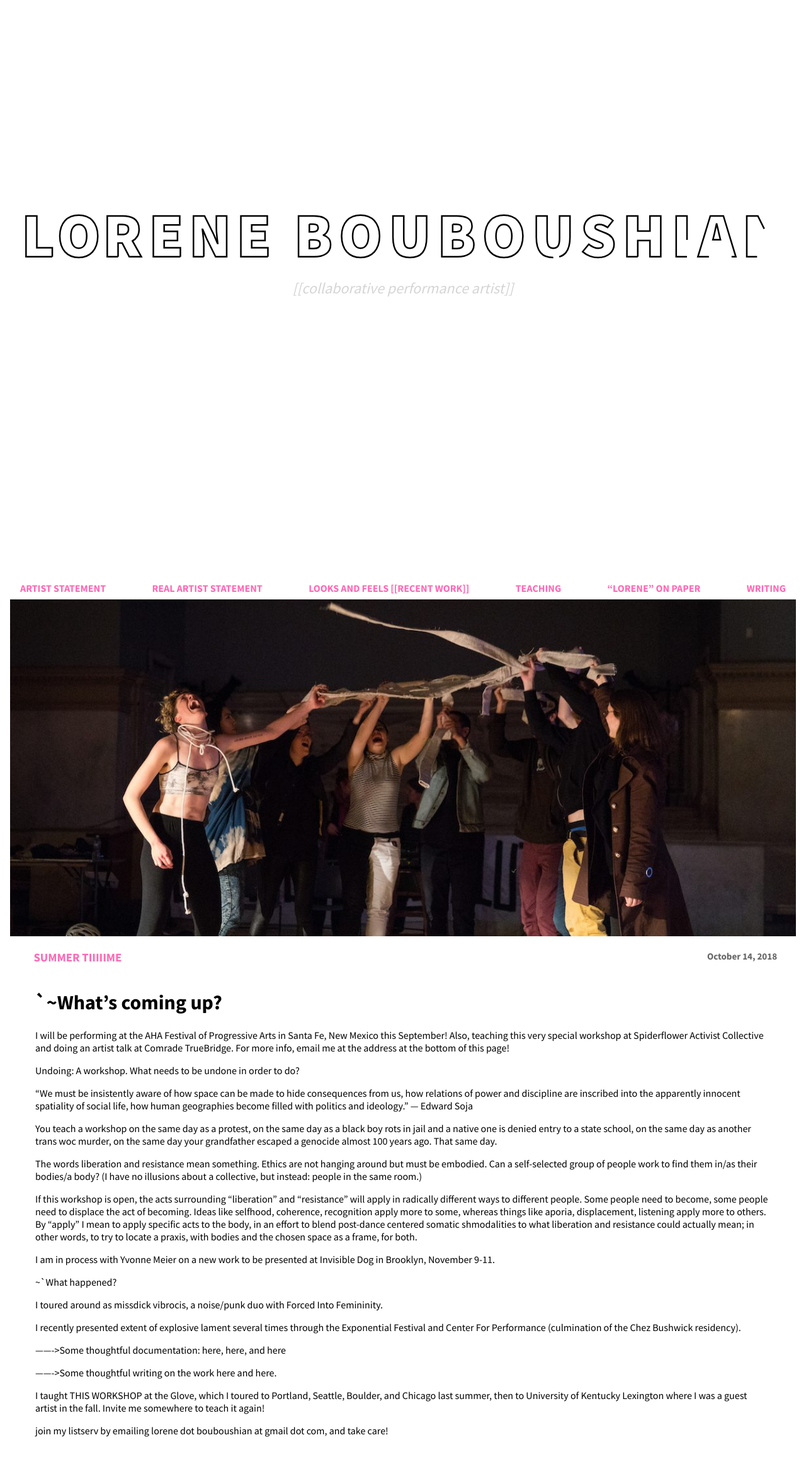
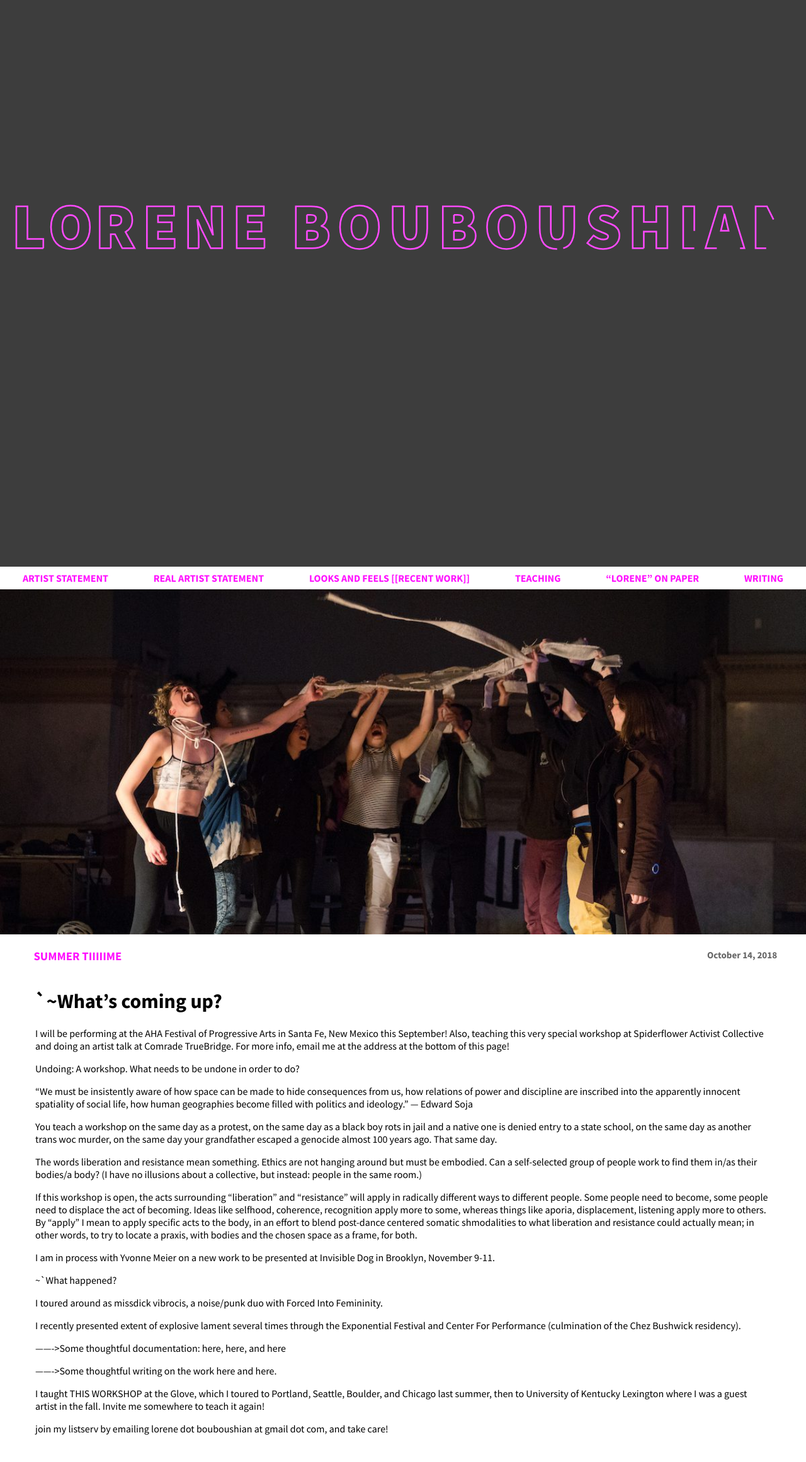
Before and after one commit to lb2410/lorenebouboushian.org, a Jekyll site: the page built from index.md, in a window 1280 px wide. Shown: the whole page at 63% size. Built offline with Jekyll 4.4.1, drawn with Linux system fonts in a browser that asks for light colours.

Commit message:
:lipstick:

```diff
--- a/_includes/header.html
+++ b/_includes/header.html
@@ -23,12 +23,14 @@
     </svg>
   </div>
 
-  <div id="subHeading">
-    <div>[[collaborative performance artist]]</div>
+  <div id="subHeading" class="invisible">
+    [[collaborative performance artist]]
   </div>
 
-  <div id="keepItMovin" class="hidden">
-    &nbsp;
+  <div id="keepItMovinContainer">
+    <div id="keepItMovin" class="hidden">
+      &nbsp;
+    </div>
   </div>
 
 </header>
--- a/_layouts/default.html
+++ b/_layouts/default.html
@@ -16,11 +16,7 @@
 
   <body>
 
-    <main>
-
-      {{ content }}
-
-    </main>
+    {{ content }}
 
     <script src="{{site.baseurl}}/assets/js/main.js"></script>
   </body>
--- a/_layouts/home.html
+++ b/_layouts/home.html
@@ -8,6 +8,7 @@
 <img src="assets/images/cropped-walter-wlodarczyk-2017-05-12-_87a1913.jpg" />
 
 
+<main>
   <div class="home">
 
     {{ content }}
@@ -33,3 +34,4 @@
     {%- endif -%}
 
   </div>
+</main>
--- a/assets/css/styles.css
+++ b/assets/css/styles.css
@@ -6,7 +6,7 @@
 }
 
 a, a:visited {
-  color: hotpink;
+  color: #f1f;
   text-decoration: none;
 }
 
@@ -23,6 +23,9 @@
 
 .hidden {
   display: none;
+}
+.invisible {
+  visibility: hidden;
 }
 
 .stickyNav {
@@ -41,7 +44,7 @@
   height: 100vh;
 }
 
-#headerLineDrawing, #subHeading, #keepItMovin {
+#headerLineDrawing, #subHeading {
   position: relative;
   top: 33vh;
 }
@@ -49,28 +52,45 @@
 #subHeading {
   max-width: 100vw;
   text-align: center;
+  font-size: 2em;
+  font-style: italic;
 }
-#subHeading div {
-  display: inline-block;
-  font-size: 1.5em;
-  font-style: italic;
-  color: white;
+
+#keepItMovinContainer {
+  position: relative;
+  top: calc(66vh - 50px);
+  width: 100%;
 }
 
 #keepItMovin {
-  margin: 1em auto;
+  margin: 1.5em auto;
   width: 0;
   height: 0;
-  border-left: 25vh solid transparent;
-  border-right: 25vh solid transparent;
-  border-top: 25vh solid black;
+  border-left: 25px solid transparent;
+  border-right: 25px solid transparent;
+  border-top: 25px solid black;
 }
 
-.fadeIn {
-  animation-name: fadeInColor;
+.fadeToBlackBg {
+  animation-name: fadeToBlackBg;
+  animation-duration: 10s;
+  background-color: black;
+}
+@keyframes fadeToBlackBg {
+  0% {
+    background-color: white;
+  }
+  100% {
+    background-color: black;
+  }
+}
+
+
+.fadeInBorder {
+  animation-name: fadeInBorder;
   animation-duration: 3s;
 }
-@keyframes fadeInColor {
+@keyframes fadeInBorder {
   0% {
     border-top-color: transparent;
   }
@@ -81,7 +101,7 @@
 
 .blackHotpink {
   animation-name: blackHotpinkColors;
-  animation-duration: 4s;
+  animation-duration: 2s;
   animation-iteration-count: infinite;
 }
 @keyframes blackHotpinkColors {
@@ -93,7 +113,7 @@
     margin-top: 1.2em;
   }
   50% {
-    border-top-color: hotpink;
+    border-top-color: #f1f;
     margin-top: 1em;
   }
   75% {
@@ -105,12 +125,67 @@
   }
 }
 
+.fadeToHotpinkColor {
+  animation-name: fadeToHotpinkColor;
+  animation-duration: 10s;
+  color: #f1f;
+}
+@keyframes fadeToHotpinkColor {
+  0% {
+    color: white;
+  }
+  100% {
+    color: #f1f;
+  }
+}
+
+.fadeToHotpinkNeon {
+  animation-name: fadeToHotpinkNeon;
+  animation-duration: 3s;
+  color: #f1f;
+  text-shadow:
+    0 0 5px #f1f,
+    0 0 10px #f1f,
+    0 0 20px #f1f,
+    0 0 40px #f1f,
+    0 0 80px #f1f,
+    0 0 90px #f1f,
+    0 0 100px #f1f,
+    0 0 150px #f1f;
+}
+@keyframes fadeToHotpinkNeon {
+  0% {
+    color: black;
+    text-shadow:
+      0 0 5px black,
+      0 0 10px black,
+      0 0 20px black,
+      0 0 40px black,
+      0 0 80px black,
+      0 0 90px black,
+      0 0 100px black,
+      0 0 150px black;
+  }
+  100% {
+    color: #f1f;
+    text-shadow:
+      0 0 5px #f1f,
+      0 0 10px #f1f,
+      0 0 20px #f1f,
+      0 0 40px #f1f,
+      0 0 80px #f1f,
+      0 0 90px #f1f,
+      0 0 100px #f1f,
+      0 0 150px #f1f;
+  }
+}
+
 /* nav.html */
 
 nav {
   display: flex;
   flex-wrap: wrap;
-  justify-content: space-between;
+  justify-content: space-around;
   align-items: middle;
   font-weight: 700;
   position: sticky;
@@ -127,7 +202,7 @@
 }
 
 nav a:hover {
-  fill: hotpink;
+  fill: #f1f;
   text-decoration: none;
 }
 
@@ -150,6 +225,9 @@
 
 /* mobile stuffz */
 @media (max-width: 600px) {
+  #subHeading {
+    font-size: 1em;
+  }
   nav {
     position: static;
   }
--- a/assets/js/main.js
+++ b/assets/js/main.js
@@ -1,3 +1,11 @@
+// var darkToLight = [];
+// for(var i=0;i<11;i++){
+//   darkToLight.push('hsl(0,0%,'+ i*10 +'%)');
+// }
+// var lightToDark = [];
+// for(var i=0;i<10;i++){
+//   lightToDark.push('hsl(0,0%,'+ i*10 +'%)');
+// }
 anime({
   targets: '#headerLineDrawing .lines path',
   strokeDashoffset: [anime.setDashoffset, 0],
@@ -7,8 +15,33 @@
     return i * 250
   },
   direction: 'alternate',
-  loop: true
+  loop: false,
 });
+
+var header = document.querySelector('header')
+if(header){
+  header.classList.add('fadeToBlackBg');
+  document.getElementById('headerLineDrawing').classList.add('fadeToHotpinkColor');
+}
+
+setTimeout(function(){
+  var subHeading = document.getElementById('subHeading');
+  if(subHeading){
+    subHeading.classList.remove('invisible');
+    subHeading.classList.add('fadeToHotpinkNeon');
+    subHeading.classList.add('neon');
+  }
+
+  var keepItMovin = document.getElementById('keepItMovin');
+  if(keepItMovin){
+    keepItMovin.classList.remove('hidden');
+    keepItMovin.classList.add('fadeInBorder');
+    setTimeout(function(){keepItMovin.classList.remove('fadeInBorder'); keepItMovin.classList.add('blackHotpink');}, 6000);
+  }
+
+}, 6000);
+
+
 
 // prevent svg from loading before animation starts.
 var headerLineDrawing = document.getElementById('headerLineDrawing');
@@ -42,29 +75,6 @@
   animateEl(2500, 500);
 }
 
-var colors = [];
-for(var i=10;i>0;i--){
-  colors.push('hsl(0,0%,'+ i*10 +'%)');
-}
-
-anime({
-  targets: '#subHeading div',
-  color: colors,
-  easing: 'linear',
-  direction: 'alternate',
-  duration: 6000,
-  delay: 3000,
-  loop: false,
-  complete: function(anim) {
-    var keepItMovin = document.getElementById('keepItMovin');
-    if(keepItMovin){
-      keepItMovin.classList.remove('hidden');
-      keepItMovin.classList.add('fadeIn');
-      setTimeout(function(){keepItMovin.classList.remove('fadeIn'); keepItMovin.classList.add('blackHotpink');}, 3000);
-    }
-  }
-});
-
 document.querySelectorAll("h3.stickyNav").forEach(function(elem){
   elem.style.top = document.getElementsByTagName('nav')[0].clientHeight + 'px';
 });
```
Also changed, not shown: _layouts/page.html (+5 -3 lines). Lines whose indentation alone changed are shown as unchanged.
